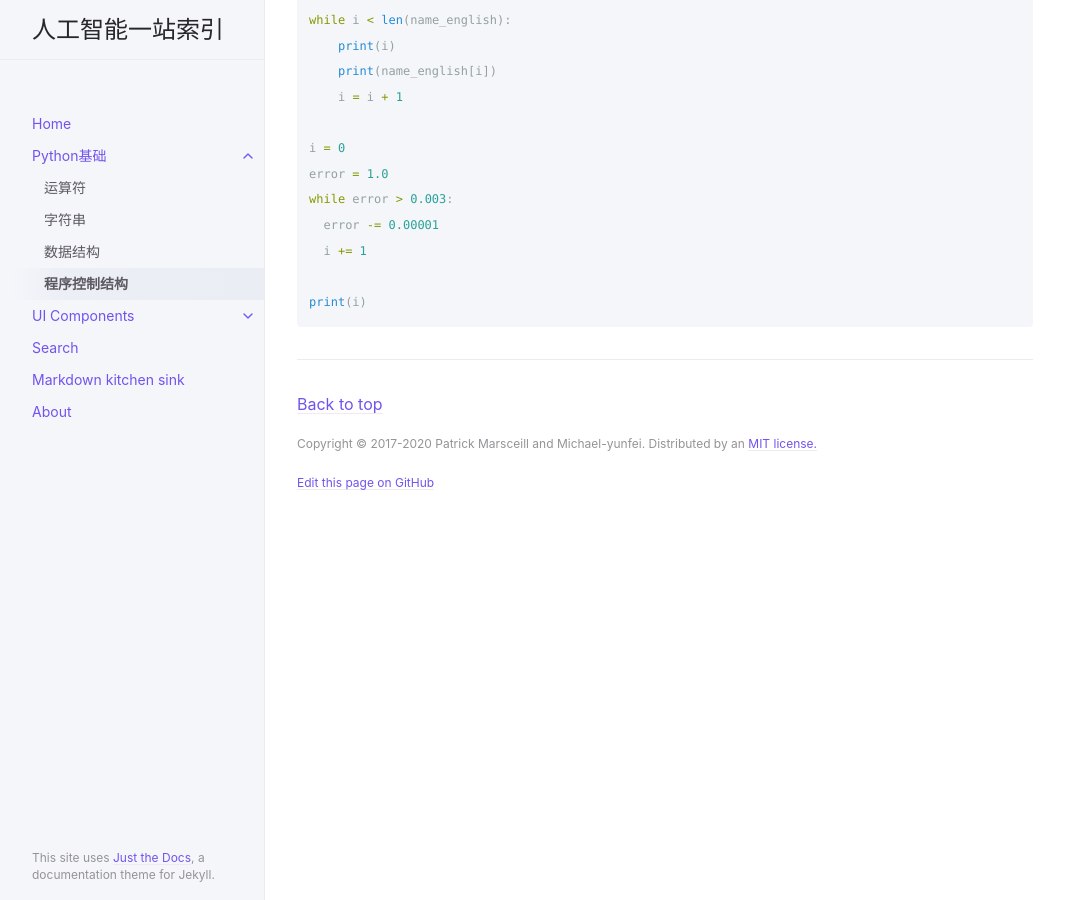
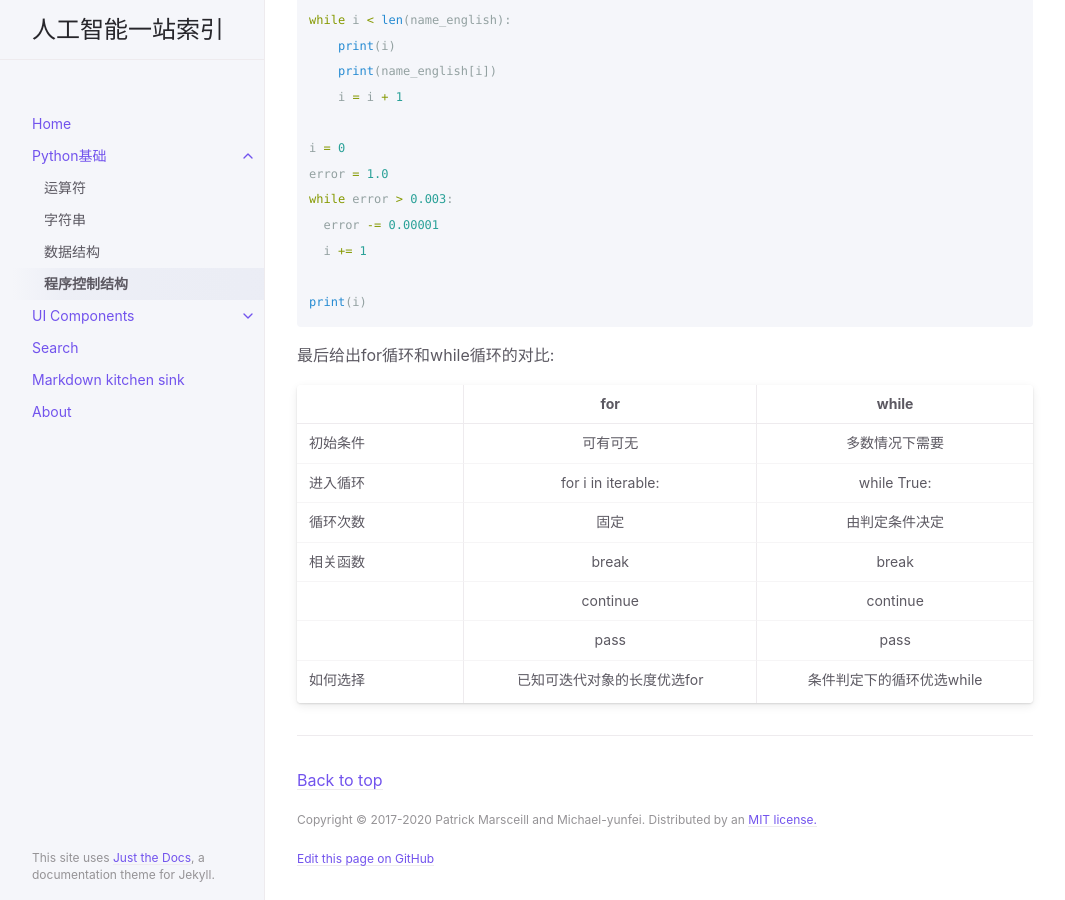
Before and after one commit to Michael-yunfei/avwebv2, a Jekyll site: the page built from docs/IntroPython/statement.md, in a window 1280 px wide and 900 px high, scrolled down 5570 px. Shown: the whole window, without its empty margins (107-1172 px from the left). Built offline with Jekyll 4.4.1, drawn with Linux system fonts in a browser that asks for light colours.

Commit message:
add comparison table

````diff
--- a/docs/IntroPython/statement.md
+++ b/docs/IntroPython/statement.md
@@ -231,3 +231,15 @@ while error > 0.003:
 
 print(i)
 ```
+
+最后给出for循环和while循环的对比:
+
+|          |             for             |           while           |
+|----------|:---------------------------:|:-------------------------:|
+| 初始条件 |           可有可无          |       多数情况下需要      |
+| 进入循环 |      for i in iterable:     |        while True:        |
+| 循环次数 |             固定            |       由判定条件决定      |
+| 相关函数 |            break            |           break           |
+|          |           continue          |          continue         |
+|          |             pass            |            pass           |
+| 如何选择 | 已知可迭代对象的长度优选for | 条件判定下的循环优选while |
````
